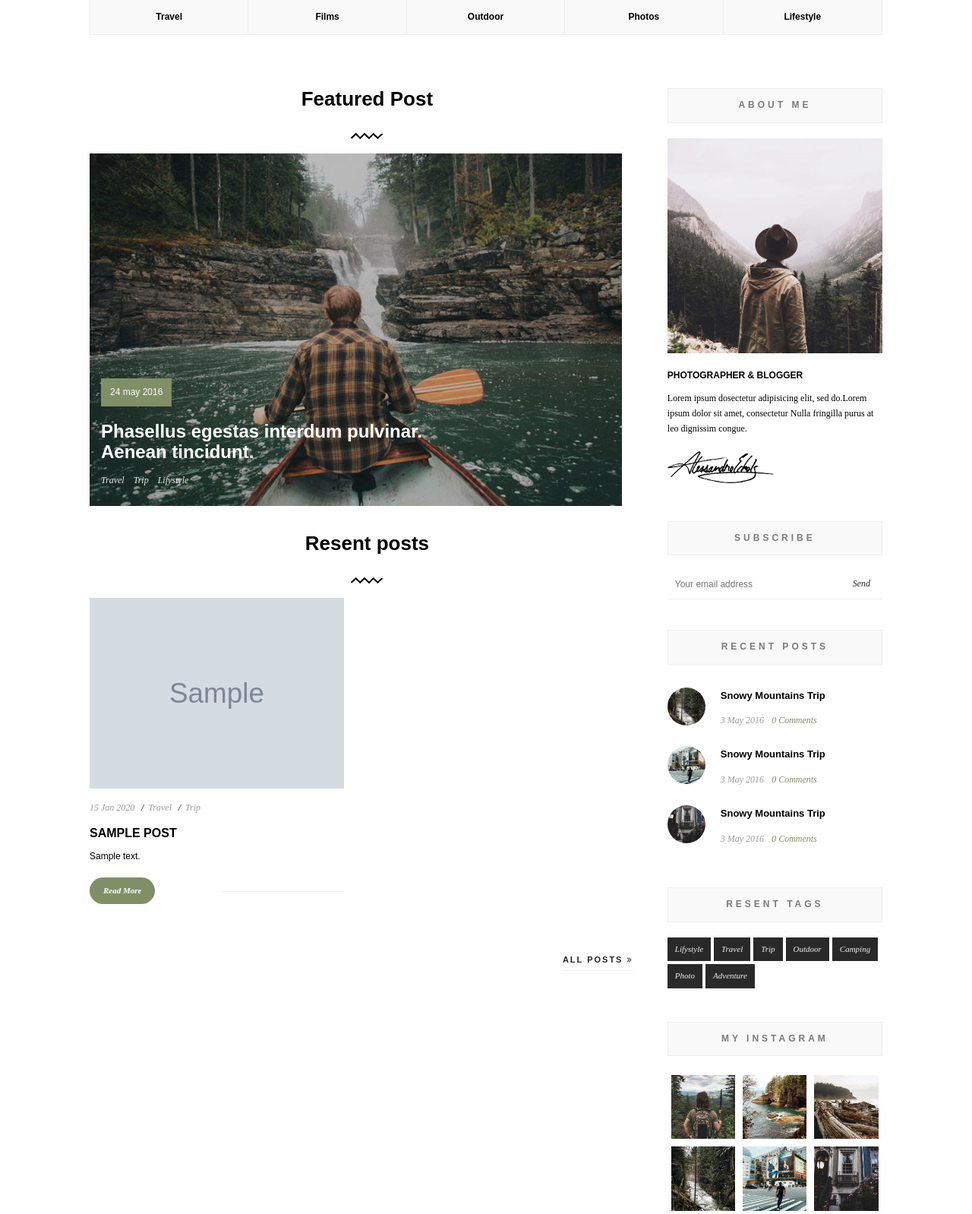
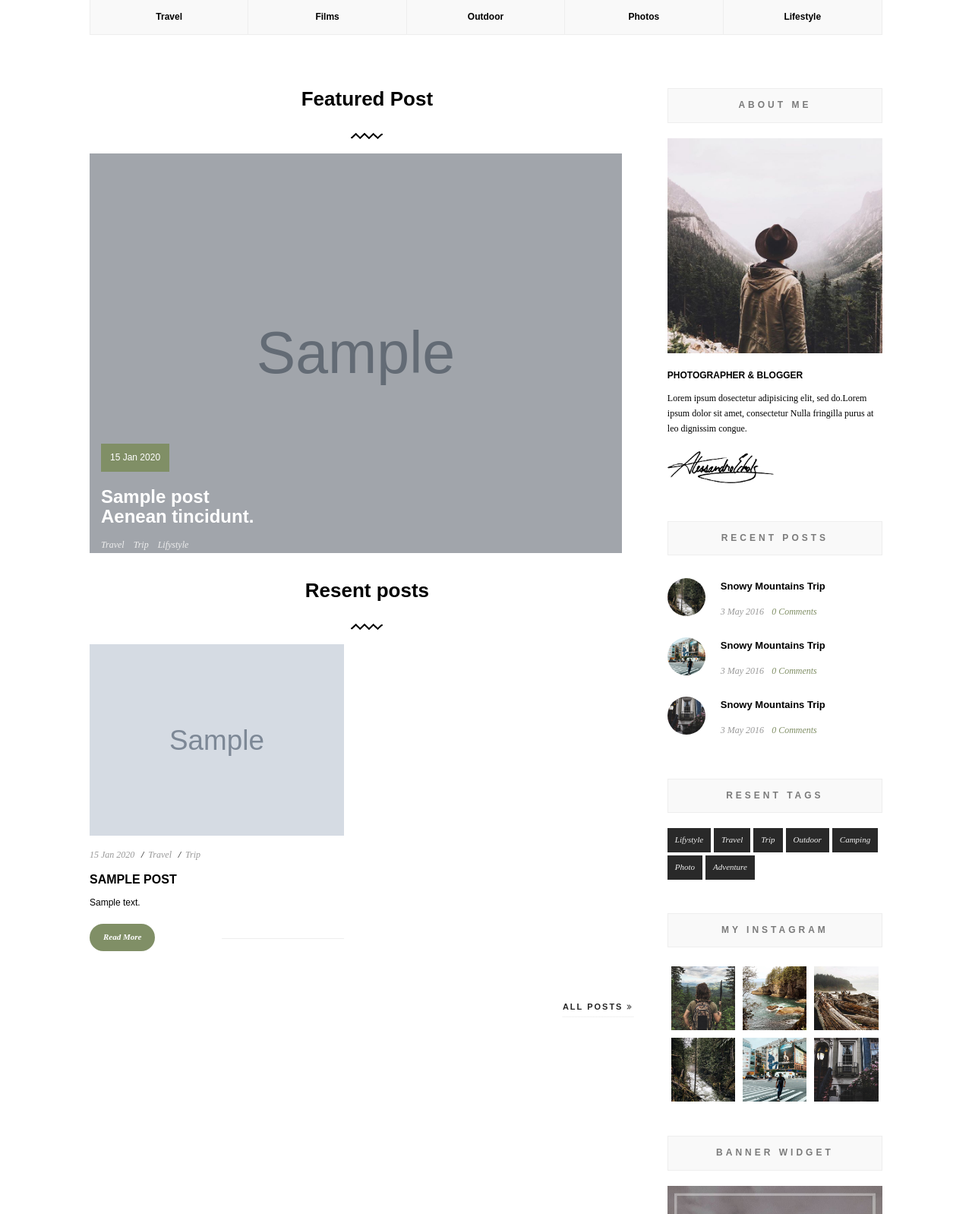
Before and after one commit to inn-u/blog, a Django app: page / in a window 1280 px wide. Shown: the part 347-1945 px from the top of the page at 76% size. Run offline with Django 5.2, Linux system fonts and the light colour scheme; tables that the repository leaves empty hold one stand-in row (values such as "Sample post"); grey boxes marked "Sample" are stand-in pictures; some libraries are stand-ins or nearby versions.

Commit message:
added logic for featured post on main page and admin panel

```diff
--- a/blog/admin.py
+++ b/blog/admin.py
@@ -11,6 +11,9 @@ class PostImageInline(admin.TabularInline):
 class PostAdmin(admin.ModelAdmin):
     inlines = [PostImageInline]
     exclude = ('slug',)
+    list_display = ('title', 'is_featured', 'published_date')
+    list_editable = ('is_featured',)
+    list_filter = ('is_featured', 'published_date')
 
 
 admin.site.register(Post, PostAdmin)
--- a/blog/models.py
+++ b/blog/models.py
@@ -12,6 +12,7 @@ class Post(models.Model):
     author = models.ForeignKey(
         get_user_model(), on_delete=models.CASCADE, related_name='posts', null=True
     )
+    is_featured = models.BooleanField(default=False)
 
     def __str__(self):
         return self.title
@@ -28,6 +29,8 @@ class Post(models.Model):
                 slug = f'{base_slug}-{counter}'
                 counter += 1
             self.slug = slug
+            if self.is_featured:
+                Post.objects.filter(is_featured=True).update(is_featured=False)
         super().save(*args, **kwargs)
 
 
--- a/blog/views.py
+++ b/blog/views.py
@@ -9,6 +9,12 @@ class HomePageView(TemplateView):
     def get_context_data(self, **kwargs):
         context = super().get_context_data(**kwargs)
         context['posts'] = Post.objects.order_by('-published_date')[:8]
+
+        featured_post = Post.objects.filter(is_featured=True).first()
+        if not featured_post:
+            featured_post = Post.objects.order_by('-published_date').first()
+
+        context['featured_post'] = featured_post
         return context
 
 
--- a/templates/index.html
+++ b/templates/index.html
@@ -39,24 +39,26 @@
         <div class="article-wrap col-wrap">
             <h3 class="big-title"> Featured Post </h3>
             <div class="separator img-separator"><img src="{% static 'images/sep-blk.png' %}"  alt=""></div>
+
             <!--Feature article -->
+            {% if featured_post %}
             <article class="new-article">
                 <div class="row">
                     <div class="col-md-12">
                         <div class="blog-media">
-                            <img src="{% static 'images/article/big/2.jpg' %}" class="respimg" alt="">
+                            <img src="{{ featured_post.images.first.image.url }}" class="respimg" alt="">
                             <div class="overlay"></div>
                         </div>
                         <div class="fp-desc">
-                            <span class="post-date">24 may 2016</span>
-                            <h2><a href="post-single.html">Phasellus egestas interdum pulvinar. <br> Aenean tincidunt.</a></h2>
+                            <span class="post-date">{{ featured_post.published_date|date:"d M Y" }}</span>
+                            <h2><a href="{{ featured_post.get_absolute_url }}">{{ featured_post.title }}<br> Aenean tincidunt.</a></h2>
                             <ul>
                                 <li><a href="index.html#">Travel</a></li>
                                 <li><a href="index.html#">Trip</a></li>
                                 <li><a href="index.html#">Lifystyle</a></li>
                             </ul>
                             <div class="clearfix"></div>
-                            <p>Lorem ipsum dosectetur adipisicing elit, sed do.Lorem ipsum dolor sit amet, consectetur Nulla fringilla purus at leo dignissim congue... </p>
+                            <p>{{ featured_post.content|truncatewords:30 }}</p>
                         </div>
                         <ul class="post-counter">
                             <li><i class="fa fa-heart-o" aria-hidden="true"></i> <span>153</span></li>
@@ -66,6 +68,7 @@
                     </div>
                 </div>
             </article>
+            {% endif %}
             <!--End feature article-->
 
             <h3 class="big-title"> Resent posts </h3>
@@ -124,18 +127,6 @@
                         <h4>Photographer  & Blogger</h4>
                         <p>Lorem ipsum dosectetur adipisicing elit, sed do.Lorem ipsum dolor sit amet, consectetur Nulla fringilla purus at leo dignissim congue.  </p>
                         <div class="signature"><img src="{% static 'images/signature2.png' %}" alt=""></div>
-                    </div>
-                </div>
-                <!-- main-sidebar-widget end-->
-
-                <!-- main-sidebar-widget-->
-                <div class="main-sidebar-widget">
-                    <h3>Subscribe</h3>
-                    <div class="subscribe-widget">
-                        <form   class="mc4wp-form" method="post">
-                            <input type="email"   class="mc4wp_email" name="EMAIL" placeholder="Your email address" required>
-                            <input type="submit" class="mc4wp_submit" value="Send">
-                        </form>
                     </div>
                 </div>
                 <!-- main-sidebar-widget end-->
@@ -250,21 +241,6 @@
                     </div>
                 </div>
                 <!-- main-sidebar-widget end-->
-
-                <!-- main-sidebar-widget-->
-                <div class="main-sidebar-widget">
-                    <h3>Social widget</h3>
-                    <div class=" social-widget">
-                        <ul>
-                            <li><a href="index.html#" target="_blank" ><i class="fa fa-facebook"></i></a></li>
-                            <li><a href="index.html#" target="_blank"><i class="fa fa-twitter"></i></a></li>
-                            <li><a href="index.html#" target="_blank" ><i class="fa fa-instagram"></i></a></li>
-                            <li><a href="index.html#" target="_blank" ><i class="fa fa-pinterest"></i></a></li>
-                            <li><a href="index.html#" target="_blank" ><i class="fa fa-tumblr"></i></a></li>
-                        </ul>
-                    </div>
-                </div>
-                <!-- main-sidebar-widget end-->
             </div>
         </div>
         <!-- main-sidebar end-->
--- a/templates/post-single.html
+++ b/templates/post-single.html
@@ -38,7 +38,7 @@
                         </div>
                         <!--  article titleend -->
                         <div class="clearfix"></div>
-                        <div class="separator img-separator    "><img src="{% static 'images/sep-blk.png' %}"  alt=""></div>
+                        <div class="separator img-separator"><img src="{% static 'images/sep-blk.png' %}"  alt=""></div>
                         <!--  blog media-->
                         <div class="blog-media">
                             <div class="single-slider-holder fl-wrap slider-wrapper">
```
Also changed, not shown: blog/migrations/0005_post_is_featured.py (added).
